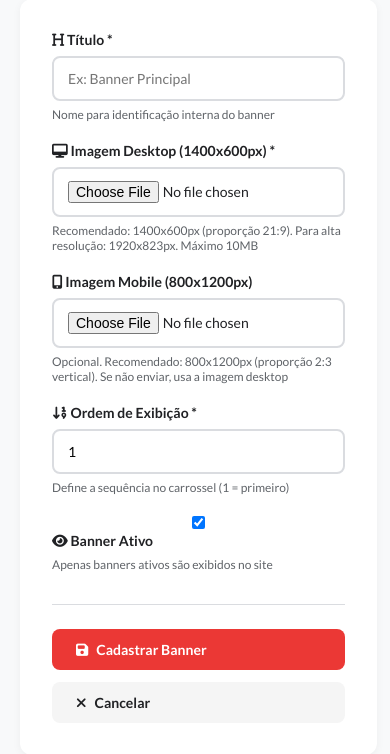
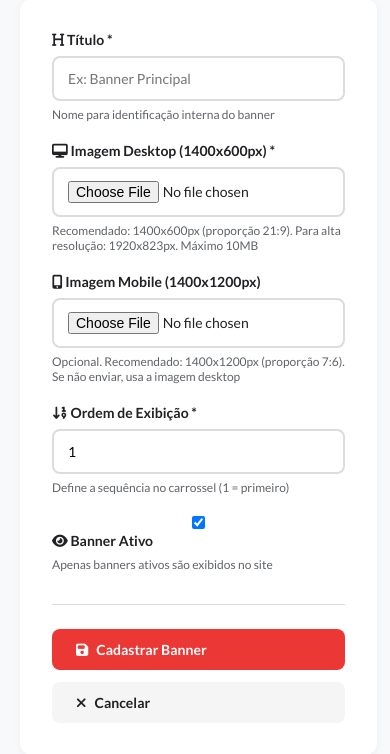
Before and after one commit to lleonardo-franco/apafut, a PHP site: page /admin/banner-criar.php in a window 390 px wide. Shown: the part 193-947 px from the top of the page. Run offline with PHP 8.4, Linux system fonts and the light colour scheme; a user stored in the database is signed in; some libraries are stand-ins or nearby versions.

Commit message:
update mobile image dimensions and recommendations in banner creation form

```diff
--- a/admin/banner-criar.php
+++ b/admin/banner-criar.php
@@ -159,9 +159,9 @@ if ($_SERVER['REQUEST_METHOD'] === 'POST') {
                         </div>
 
                         <div class="form-group col-span-2">
-                            <label for="imagem_mobile"><i class="fas fa-mobile-alt"></i> Imagem Mobile (800x1200px)</label>
+                            <label for="imagem_mobile"><i class="fas fa-mobile-alt"></i> Imagem Mobile (1400x1200px)</label>
                             <input type="file" id="imagem_mobile" name="imagem_mobile" accept="image/*" onchange="previewImage(this, 'previewMobile')">
-                            <small>Opcional. Recomendado: 800x1200px (proporção 2:3 vertical). Se não enviar, usa a imagem desktop</small>
+                            <small>Opcional. Recomendado: 1400x1200px (proporção 7:6). Se não enviar, usa a imagem desktop</small>
                             <div id="imagePreviewMobile" style="margin-top: 15px; display: none;">
                                 <img id="previewMobile" style="max-width: 100%; max-height: 300px; border-radius: 8px; box-shadow: 0 4px 12px rgba(0,0,0,0.1);" />
                             </div>
```
